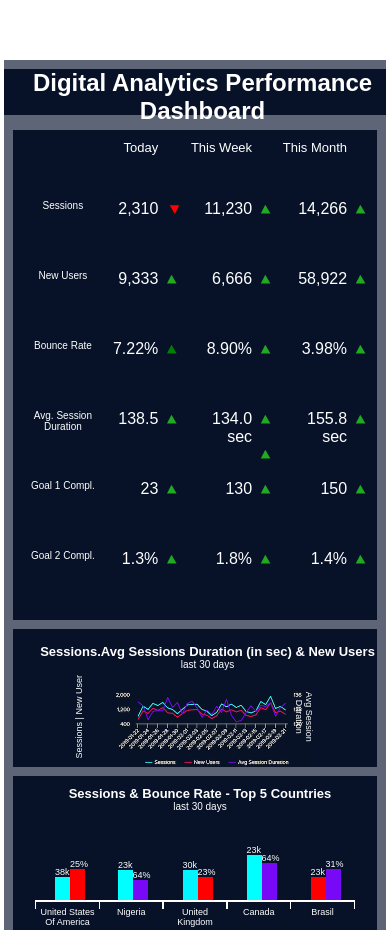
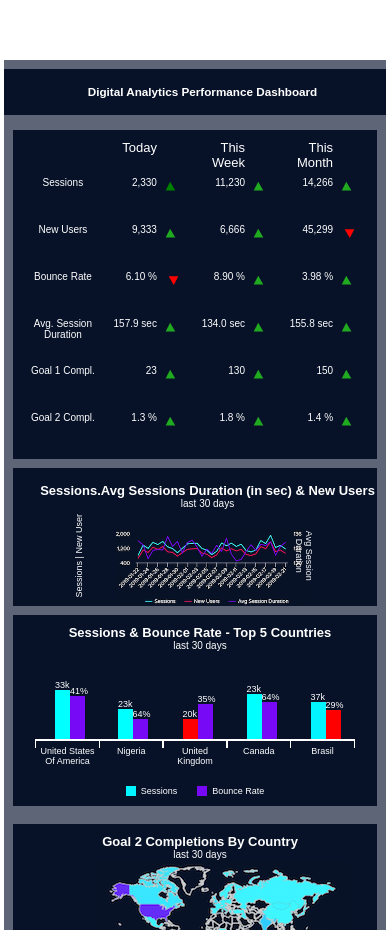
Before and after one commit to major6977/data-chart, a plain HTML site: page index.html in a window 390 px wide. Shown: the part 109-1039 px from the top of the page. Drawn offline with Linux system fonts and the light colour scheme.

Commit message:
adjusted border1 and 2 for mobile, added functions for tri red

```diff
--- a/data-chart.js
+++ b/data-chart.js
@@ -20,7 +20,7 @@ setInterval(function () {
   }
 }, 2000);
 
-// This Is The Mobile
+// Sessions Mobile
 
 setInterval(function () {
     function getRandomNumbers(min, max) {
@@ -97,17 +97,17 @@ setInterval(function () {
     }
   }, 3500);
 
-// Bounce Rate Functions
+// Bounce Rate
 
 setInterval(function () {
     function getRandomNumbers(min, max) {
       return Math.random() * (max - min + 1) + min;
     }
 
-    let todayBrTriRed = document.querySelector("#red-tri-br-mobile");
-    let todayBrTriGreen = document.querySelector("#grn-tri-br-mobile");
+    let todayBrTriRed = document.querySelector("#todayBrTriRed");
+    let todayBrTriGreen = document.querySelector("#todayBrTriGreen");
     let BrRandomNumbers = getRandomNumbers(4, 10);
-    (document.querySelector("#br-numbs-mobile").innerText =
+    (document.querySelector("#todayBr").innerText =
       BrRandomNumbers.toFixed(2) + '%');
     if (BrRandomNumbers < 7) {
       todayBrTriRed.style.backgroundColor = "red";
@@ -121,33 +121,59 @@ setInterval(function () {
   }, 1000);
 
 
+// Bounce Rate Mobile
+
+setInterval(function () {
+    function getRandomNumbers(min, max) {
+      return Math.random() * (max - min + 1) + min;
+    }
+
+    let todayBrTriRed = document.querySelector("#red-tri-br-mobile");
+    let todayBrTriGreen = document.querySelector("#grn-tri-br-mobile");
+    let BrRandomNumbers = getRandomNumbers(4, 10);
+    (document.querySelector("#br-numbs-mobile").innerText =
+      BrRandomNumbers.toFixed(2) + ' %');
+    if (BrRandomNumbers < 7) {
+      todayBrTriRed.style.backgroundColor = "red";
+      todayBrTriRed.style.transform = "rotate(180deg)";
+      todayBrTriRed.style.marginTop = "-16px";
+      todayBrTriRed.style.display = "block";
+       todayBrTriGreen.style.display = "none";
+    } else if (BrRandomNumbers > 7) {
+      todayBrTriGreen.style.backgroundColor = "green";
+      todayBrTriGreen.style.display = "block";
+      todayBrTriRed.style.display = "none";
+  }
+  }, 1000);
+
+
   // Movement Functions for ASD Numbers
 
 
-//   setInterval(function () {
-//     function getRandomNumbers(min, max) {
-//       return Math.floor(Math.random() * (max - min + 1)) + min;
-//     }
+    setInterval(function () {
+    function getRandomNumbers(min, max) {
+        return Math.random() * (max - min + 1) + min;
+      }
 
-//     const nuTriRed = document.querySelector("#red-tri-asd-mobile");
-//     const nuTriGreen = document.querySelector("#grn-tri-asd-mobile");
-//     const nuNumbs = getRandomNumbers(125, 160);
-//     const nuNumbsString = (document.querySelector("#asd-numbs-mobile").innerText =
-//       nuNumbs.toLocaleString("en-US"));
+      let asdTriRed2 = document.querySelector("#asdTriRed2");
+      let asdTriGreen2 = document.querySelector("#asdTriGreen2");
+      let asdRandomNumb2 = getRandomNumbers(125, 160);
+      let asdNumbs2 = document.querySelector("#asdNumbs2").innerText =
+        asdRandomNumb2.toFixed(1);
+        console.log(asdNumbs2);
+        console.log(asdRandomNumb2);
 
-//     if (nuNumbs < 142) {
-//       nuTriRed.style.display = "block";
-//       asdTriRed.style.transform = "rotate(180deg)";
-//       asdTriRed.style.backgroundColor = "red";
-//       document.querySelector("#red-tri-asd-mobile").style.marginTop = "-16px";
-//       asdTriGreen.style.display = "none";
-//     } else {
-//       asdTriGreen.style.display = "block";
-//       asdTriRed.style.display = "none";
-//     }
-//   }, 2500);
+      if (asdRandomNumb2 < 142) {
+        asdTriRed2.style.display = "block";
+        asdTriGreen2.style.display = "none";
+      } else if (asdRandomNumb2 > 142) {
+        asdTriGreen2.style.display = "block"
+        asdTriRed2.style.display = "none";
 
+      }
+    }, 2500);
 
+    // ASD Mobile
 
  setInterval(function () {
      function getRandomNumbers(min, max) {
@@ -158,10 +184,13 @@ setInterval(function () {
      let asdTriGreen = document.querySelector("#grn-tri-asd-mobile");
      let asdRandomNumb = getRandomNumbers(125, 160);
      (document.querySelector("#asd-numbs-mobile").innerText =
-     asdRandomNumb.toFixed(1));
+     asdRandomNumb.toFixed(1) + " sec");
 
      if (asdRandomNumb < 142) {
        asdTriRed.style.display = "block";
+       asdTriRed.style.transform = "rotate(180deg)";
+        asdTriRed.style.backgroundColor = "red";
+        asdTriRed.style.marginTop = "-16px";
        asdTriGreen.style.display = "none";
      } else if (asdRandomNumb > 142) {
        asdTriGreen.style.display = "block";
@@ -169,27 +198,7 @@ setInterval(function () {
      }
    }, 2500);
 
-   setInterval(function () {
-     function getRandomNumbers(min, max) {
-       return Math.random() * (max - min + 1) + min;
-     }
 
-     let asdTriRed2 = document.querySelector("#asdTriRed2");
-     let asdTriGreen2 = document.querySelector("#asdTriGreen2");
-     let asdRandomNumb2 = getRandomNumbers(125, 160);
-     let asdNumbs2 = document.querySelector("#asdNumbs2").innerText =
-       asdRandomNumb2.toFixed(1);
-       console.log(asdNumbs2);
-       console.log(asdRandomNumb2);
-
-     if (asdRandomNumb2 < 142) {
-       asdTriRed2.style.display = "block";
-       asdTriGreen2.style.display = "none";
-     } else if (asdRandomNumb2 > 142) {
-       asdTriGreen2.style.display = "block";
-       asdTriRed2.style.display = "none";
-     }
-   }, 2500);
 
 
 // USA Aqua Graph
--- a/style3.css
+++ b/style3.css
@@ -23,7 +23,7 @@ body {
     background-color: #071228;
     color: white;
     width: 98vw;
-    /* max-width: 1350px; */
+     max-width: 2100px;
     margin: 20vh auto;
     position: relative;
 
@@ -304,6 +304,7 @@ font-size: x-small;
 #buttons img {
     display: inline-block;
     padding-left: 30px;
+    margin: 0 auto;
 }
 .map-title h2 {
     font-size: small;
@@ -497,6 +498,7 @@ font-size: x-small;
     background-color: #7709F7;
     height: 20px;
 }
+
 /* Mobile Styles */
 
 
@@ -507,6 +509,24 @@ font-size: x-small;
 #cont-bc {
     display: block;
 }
+
+#border1 {
+    position: absolute;
+    border-top: 1px solid #5D6576;
+    left: 170px;
+    width: 80%;
+    top: 160px;
+    opacity: .5;
+    }
+    #border2 {
+    position: absolute;
+    border-top: 1px solid #5D6576;
+    text-align: center;
+    left: 170px;
+    opacity: .5;
+    top: 215px;
+    width: 80%;
+    }
 .squiggly-lines img {
     width: 50vw;
 }
@@ -532,6 +552,11 @@ font-size: x-small;
 .cont-d {
     border-right: 9px solid #5D6576 ;
 }
+
+.cont-e {
+    border-top: 9px solid #5D6576;
+    border-bottom: 9px solid #5D6576;
+}
 .cont-f {
     border-left: 9px solid #5D6576;
 }
@@ -544,7 +569,15 @@ font-size: x-small;
 
 
 
-@media (max-width: 900px) {
+@media (max-width: 920px) {
+
+    .mobile-numbers div {
+        font-size: x-small;
+    }
+
+    .cont-a h2 {
+        font-size: 3vw;
+    }
     .small-text {
         text-align: right;
         padding-top: 10px;
@@ -563,6 +596,14 @@ font-size: x-small;
         display: none;
     }
 
+    #red-tri-br-mobile {
+        display: none;
+    }
+
+    #red-tri-asd-mobile {
+        display: none;
+    }
+
     .cont-b-none {
         display: none;
     }
@@ -573,7 +614,7 @@ font-size: x-small;
 
     .cont-b-mobile {
         display: grid;
-        grid-template-columns: repeat(7, auto);
+        grid-template-columns: repeat(7, 1fr);
         grid-template-rows: repeat(7, 1fr);
         border-bottom: 9px solid #5D6576;
         border-left: 9px solid #5D6576;
```
Also changed, not shown: index.html (+8 -8 lines).
